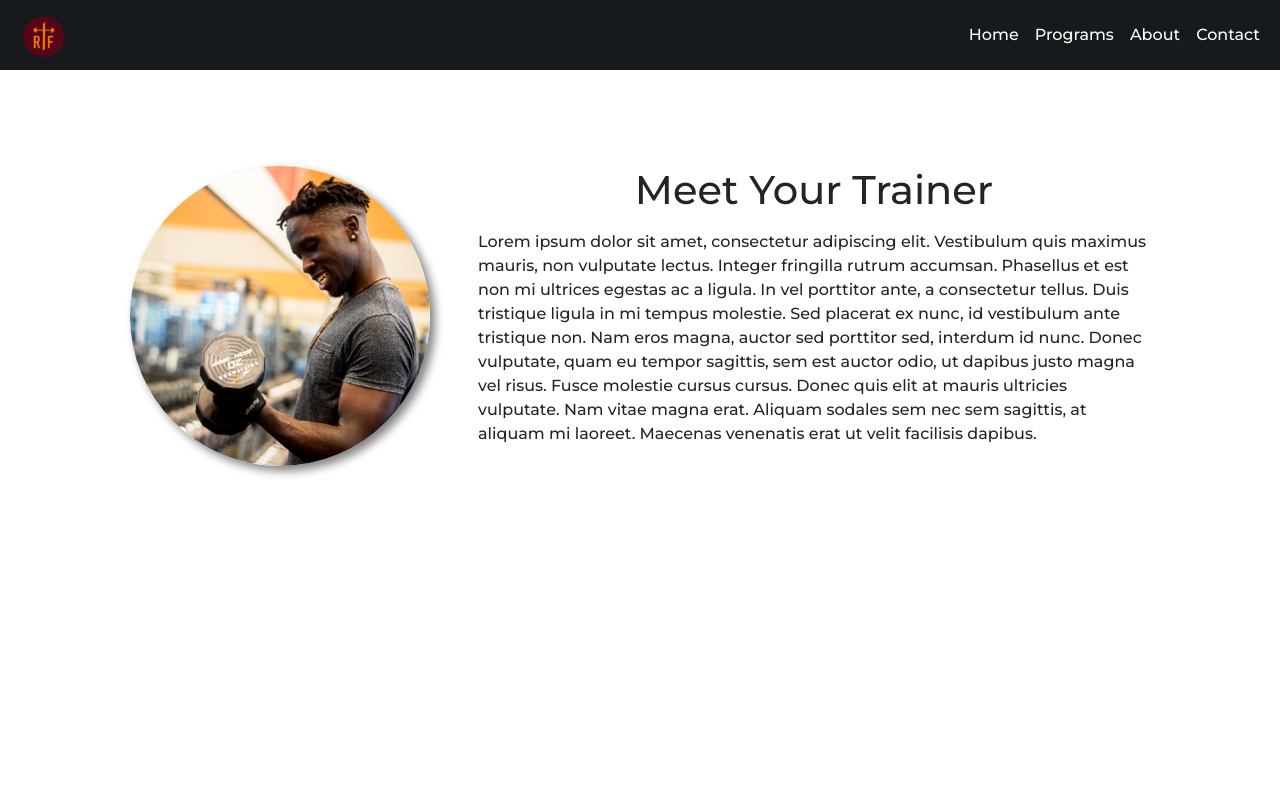
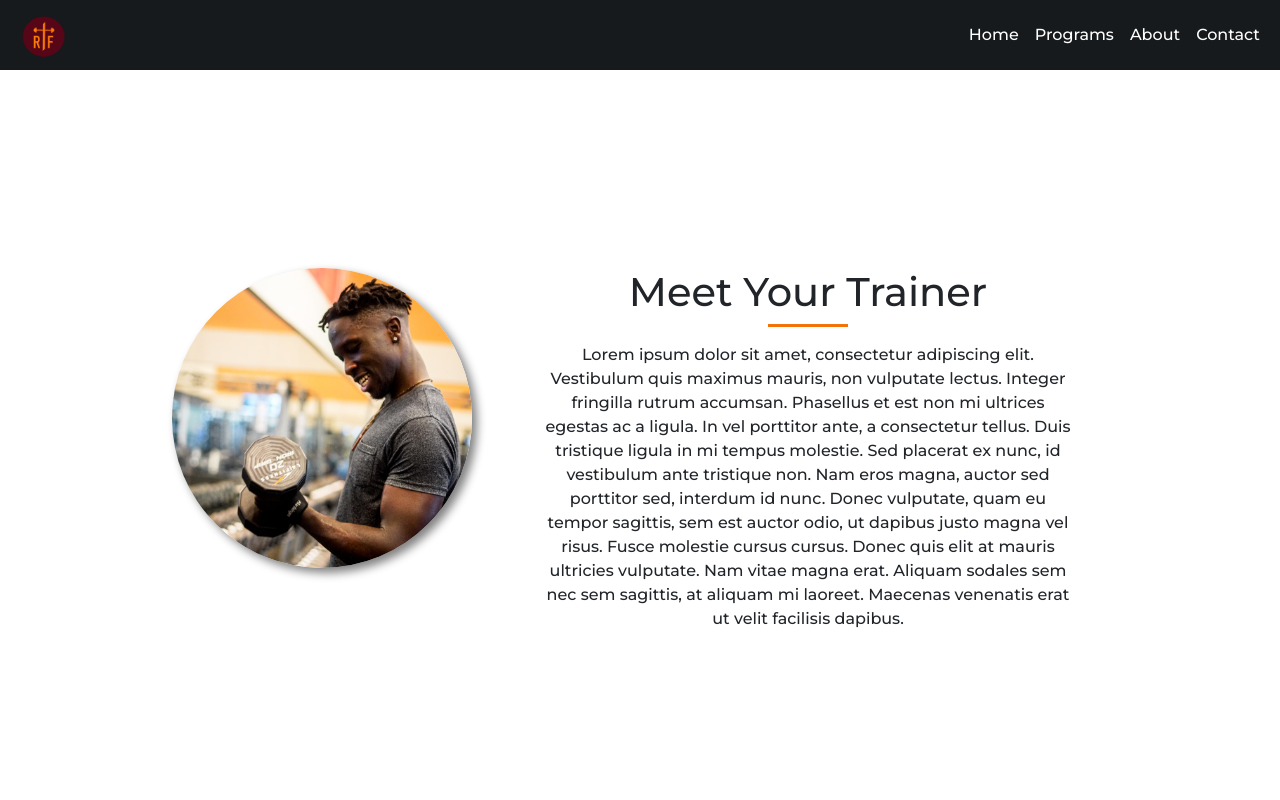
Before and after one commit to pixelRena/rt-fitness, a React (Create React App) app: page /about in a window 1280 px wide. Shown: the top 800 px of the page. Built offline with nearby package versions, Linux system fonts and the light colour scheme.

Commit message:
Revamp About Screen

```diff
--- a/src/App.css
+++ b/src/App.css
@@ -2,11 +2,10 @@
 
 body {
 	font-family: "Montserrat", sans-serif !important;
-	min-height: 100vh;
 }
 
 .app {
-	min-height: 130vh;
+	min-height: 100vh;
 	display: flex;
 	flex-direction: column;
 	justify-content: space-between;
@@ -66,6 +65,14 @@ video {
 	box-shadow: 5px 5px 10px grey;
 }
 
+.about {
+	margin-top: 150px;
+}
+
+.h-100vh {
+	height: 100vh;
+}
+
 .contact img {
 	height: 300px;
 	width: 300px;
@@ -96,7 +103,20 @@ a:hover {
 	.hero {
 		margin-bottom: 200px;
 	}
+	.about {
+		margin-top:200px;
+	}
 	.about div:nth-child(2) {
 		margin-top: 40px;
 	}
 }
+
+@media screen and (max-width: 320px) {
+	.about div:nth-child(1) img {
+		height: 200px;
+		width: 200px;
+		border-radius: 50%;
+		object-fit: cover;
+		box-shadow: 5px 5px 10px grey;
+	}
+}
--- a/src/pages/About.js
+++ b/src/pages/About.js
@@ -1,14 +1,13 @@
-//  Adjust mobile functionality (pexel)
-// center in middle
 export default function About() {
 	return(
-		<div className="mt-5 container">
-			<div className="about row p-5">
-				<div className="col">
+		<div className="about d-flex align-items-center justify-content-center">
+			<div className="row w-75 text-center">
+				<div className="col-lg-4 mt-5 me-5">
 					<img src="/images/rtfPortrait3.jpeg" alt="image_of_trainer"/>
 				</div>
-				<div className="col-md-8">
-					<h1 className="text-center text-capitalize">Meet your trainer</h1>
+				<div className="col-lg-7 col-sm-4 col-md-12 col-12">
+					<h1 className="text-center text-capitalize mt-5">Meet your trainer</h1>
+					<hr className="line secondary-text"/>
 					<p className="text-wrap mt-3">Lorem ipsum dolor sit amet, consectetur adipiscing elit. Vestibulum quis maximus mauris, non vulputate lectus. Integer fringilla rutrum accumsan. Phasellus et est non mi ultrices egestas ac a ligula. In vel porttitor ante, a consectetur tellus. Duis tristique ligula in mi tempus molestie. Sed placerat ex nunc, id vestibulum ante tristique non. Nam eros magna, auctor sed porttitor sed, interdum id nunc. Donec vulputate, quam eu tempor sagittis, sem est auctor odio, ut dapibus justo magna vel risus. Fusce molestie cursus cursus. Donec quis elit at mauris ultricies vulputate. Nam vitae magna erat. Aliquam sodales sem nec sem sagittis, at aliquam mi laoreet. Maecenas venenatis erat ut velit facilisis dapibus.</p>
 				</div>
 			</div>
--- a/src/pages/ApplyForm.js
+++ b/src/pages/ApplyForm.js
@@ -3,6 +3,7 @@ import { useNavigate } from 'react-router-dom';
 import { toast } from 'react-toastify';
 
 //  Add button pos's for all devices
+// Reorganize to different components
 // Enable step button clicks
 // Develop mail implementation
 const StepOne = ({setName,setLocation,setXP,setSex,name,location,sex,xp}) => {
@@ -198,7 +199,6 @@ export default function ApplyForm() {
 		}
 	};
 
-
 	const handleApplication = (e) => {
 		e.preventDefault();
 		navigate('/apply-now/confirmation', {
--- a/src/pages/Contact.js
+++ b/src/pages/Contact.js
@@ -1,6 +1,5 @@
 import { useState } from 'react';
 
-// explore text color on hover <a>
 export default function Contact() {
 	const [ switchQR, setQR ] = useState(1);
 
@@ -13,16 +12,16 @@ export default function Contact() {
 					<p className="text-wrap text-white p-4 fs-6">The best way to contact me would be through my social platforms. Use the QR to scan and find me or you can click on the icons below to get sent directly to my page.</p>
 					</div>
 					<div className="text-center">
-						<a href="instagram.com/rtfitness1_" className="btn btn-outline-light bi-instagram rounded-5 fs-4 me-2"/>
-						<a href="tiktok.com/@1andonlyhope_" className="btn btn-outline-light bi-tiktok rounded-5 fs-4"/>
+						<a href="instagram.com/rtfitness1_" className="me-2"><i className="btn btn-outline-light bi-instagram rounded-5 fs-4"/></a>
+						<a href="tiktok.com/@1andonlyhope_"><i className="btn btn-outline-light bi-tiktok rounded-5 fs-4"/></a>
 					</div>
 				</div>
 				<div className="d-flex justify-content-center">
 					<button className="btn btn-outline-dark" type="button" onClick={() => setQR(switchQR ? 0:1)}>{switchQR ? 'Show Tiktok QR':'Show Instagram QR'}</button>
 				</div>
 				<div className="col d-flex justify-content-center mt-2">
-						<img className={`igQR ${switchQR ? '':'d-none'}`} src="/images/InstagramQR.jpg"/>
-						<img className={`tiktokQR ${switchQR ? 'd-none':''}`} src="/images/TiktokQR.jpg"/>
+						<img className={`igQR ${switchQR ? '':'d-none'}`} alt="instagramQR" src="/images/InstagramQR.jpg"/>
+						<img className={`tiktokQR ${switchQR ? 'd-none':''}`} alt="tiktokQR" src="/images/TiktokQR.jpg"/>
 				</div>
 			</div>
 		</div>
--- a/src/pages/LandingPage.js
+++ b/src/pages/LandingPage.js
@@ -1,4 +1,4 @@
-import { useEffect, useState, useRef } from 'react';
+import { useState, useRef } from 'react';
 import { Link } from 'react-router-dom';
 
 // Adjust video for mobile/zooming in
@@ -7,7 +7,7 @@ export default function LandingPage(){
 	const soundButton = useRef(null);
 
 	function handleSound() {
-		if(muted == 0) {
+		if(muted === 0) {
 			setMuted(1);
 			soundButton.current.classList.remove("bi-volume-mute");
 			soundButton.current.classList.add("bi-volume-up");
@@ -25,7 +25,7 @@ export default function LandingPage(){
 					onClick={handleSound}
 					ref={soundButton}/>
 			<div className="overlay"></div>
-			<video autoPlay loop muted={muted == 0} src="/videos/RTF_Intro.mov" type="video/mp4"/>
+			<video autoPlay loop muted={muted === 0} src="/videos/RTF_Intro.mov" type="video/mp4"/>
 			<section className="hero text-uppercase text-white text-center p-3">
 				<h1 className="fw-bolder">Introducing <span className="secondary-text">Redemption Temple Fitness</span></h1>
 				<h3>Premium Personal Training</h3>
```
